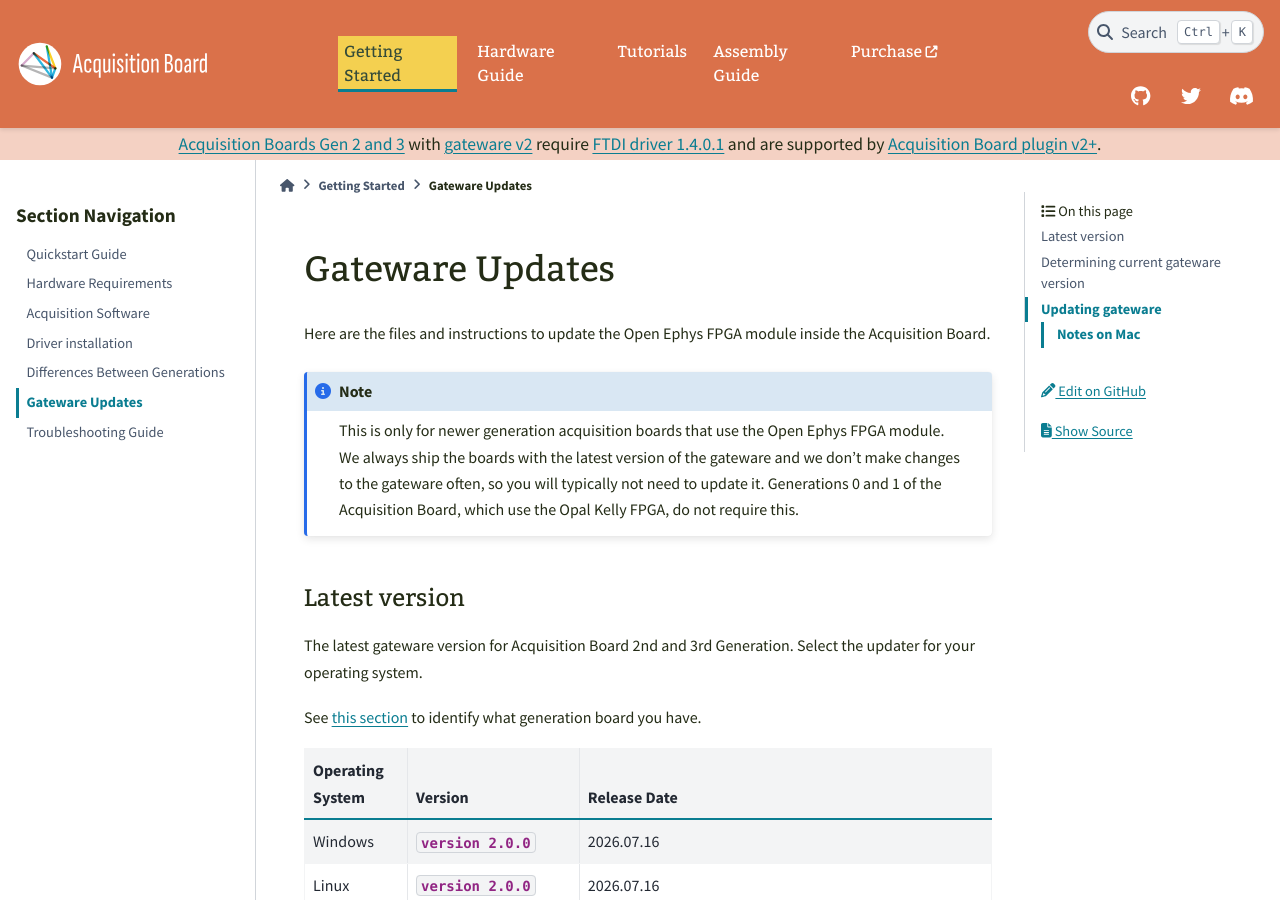
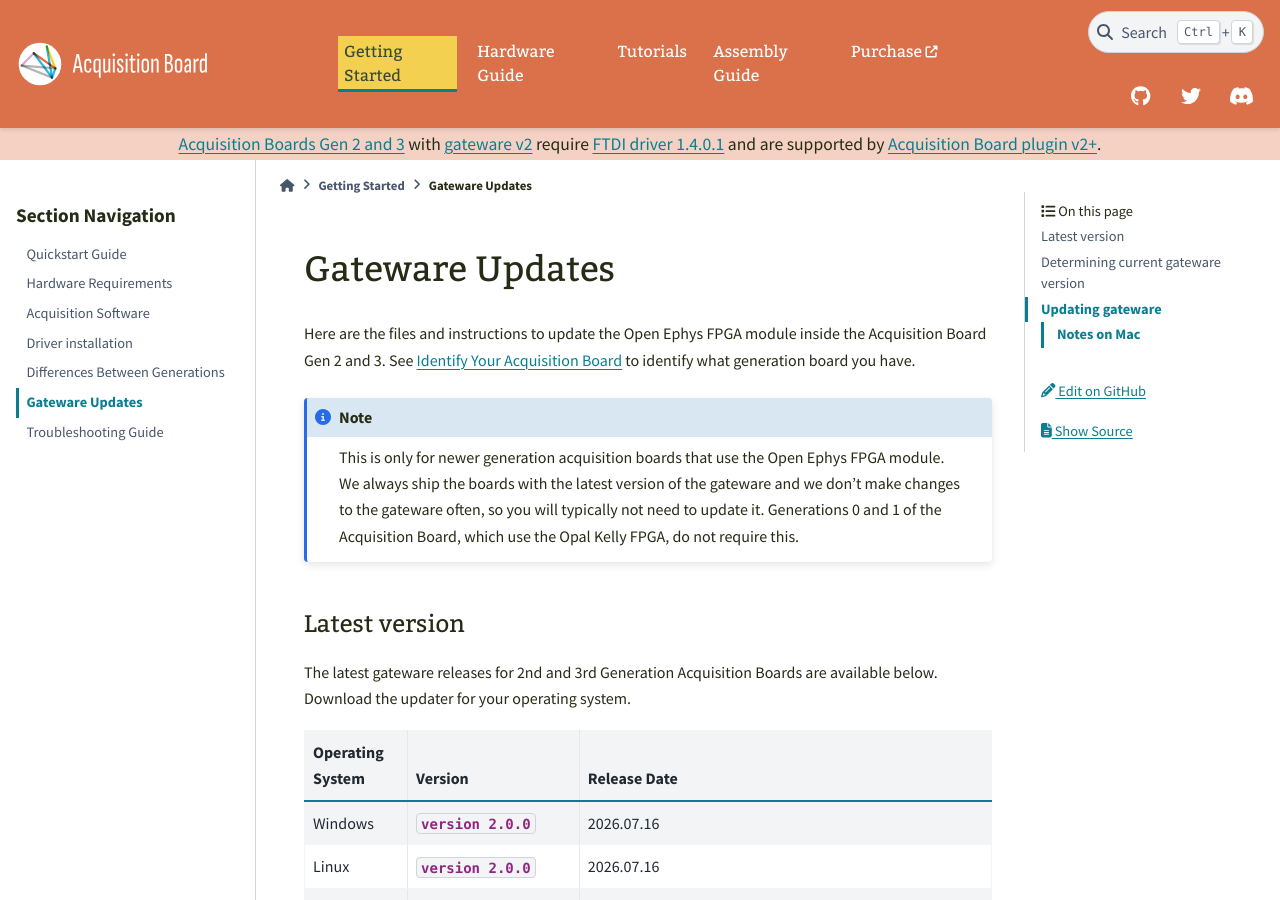
Before and after one commit to open-ephys/acq-board-docs, a Sphinx documentation site: the page built from source/User-Manual/Gateware-Update.rst, in a window 1280 px wide and 900 px high. Built offline with Sphinx 7.4.7 and the PyData theme 0.15.4, drawn with Linux system fonts in a browser that asks for light colours.

Commit message:
readibility flow

```diff
--- a/source/User-Manual/Gateware-Update.rst
+++ b/source/User-Manual/Gateware-Update.rst
@@ -4,7 +4,7 @@ Gateware Updates
 =========================================
 
 Here are the files and instructions to update the Open Ephys FPGA module inside
-the Acquisition Board.
+the Acquisition Board Gen 2 and 3. See :ref:`Identify Your Acquisition Board <genids>` to identify what generation board you have.
 
 .. note:: This is only for newer generation acquisition boards that use the Open Ephys FPGA module. We always ship the boards
     with the latest version of the gateware and we don’t make changes to the gateware often, so you
@@ -16,9 +16,7 @@ the Acquisition Board.
 Latest version
 -------------------------
 
-The latest gateware version for Acquisition Board 2nd and 3rd Generation. Select the updater for your operating system.
-
-See :ref:`this section <genids>` to identify what generation board you have.
+The latest gateware releases for 2nd and 3rd Generation Acquisition Boards are available below. Download the updater for your operating system.
 
 .. list-table::
    :widths: 15 25 60
```
